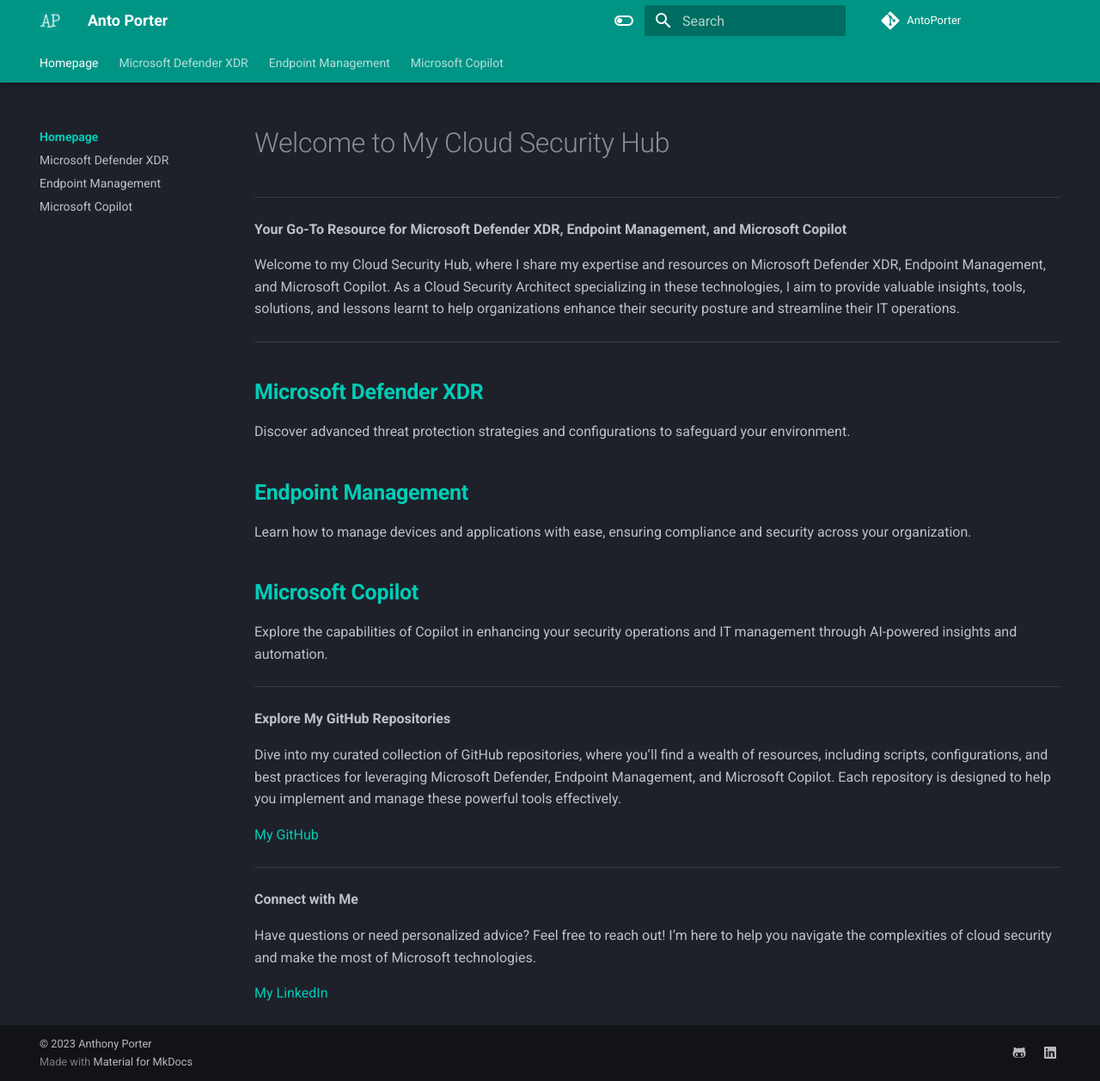
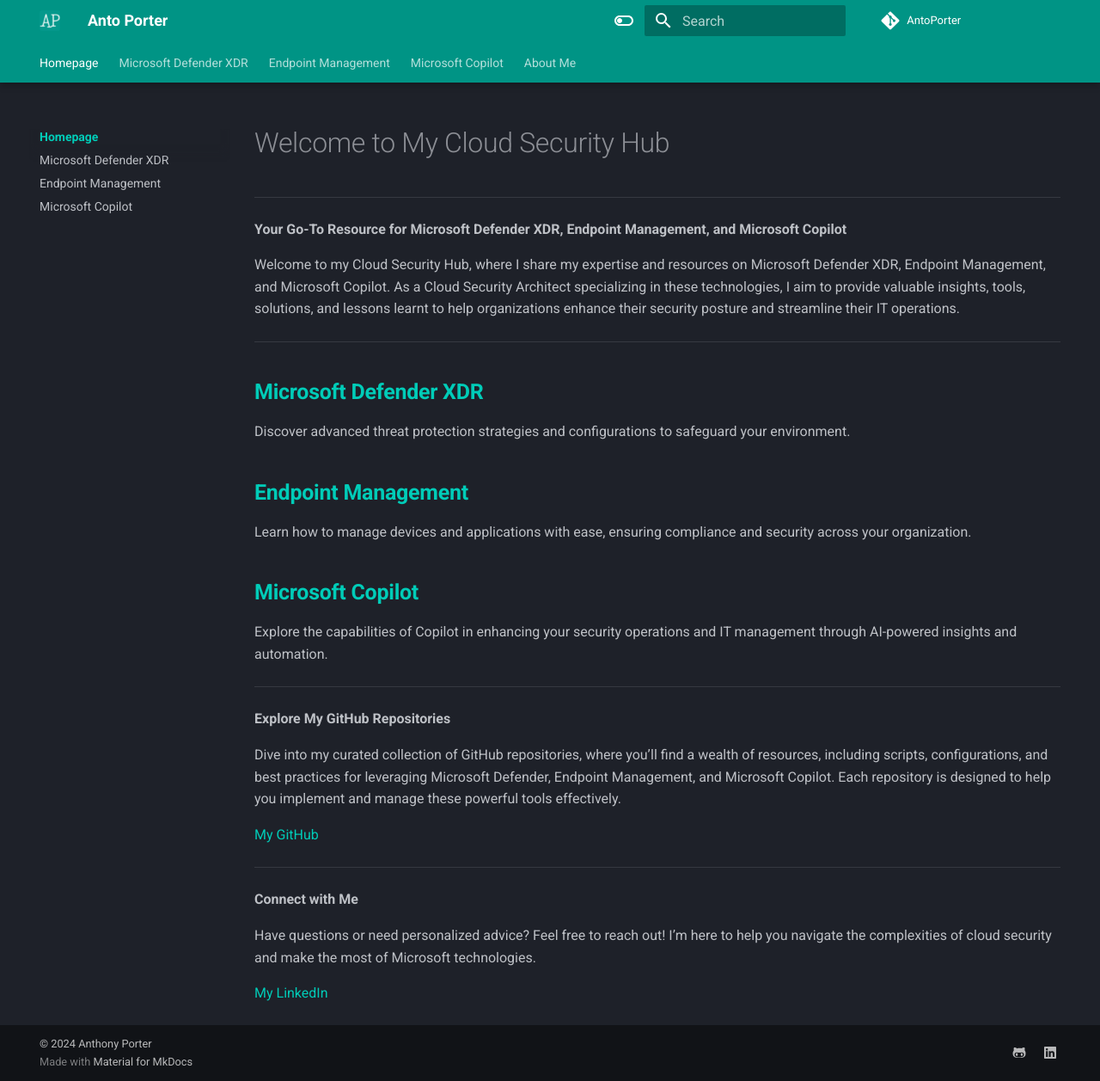
Before and after one commit to AntoPorter/antoporter.github.io, an MkDocs documentation site: the page built from docs/index.md, in a window 1280 px wide and 1257 px high. Shown: the whole window at 86% size. Built offline with MkDocs 1.6.1 and Material for MkDocs 9.7.7, drawn with Linux system fonts in a browser that asks for light colours; comment, search, counter and statistics services are not loaded.

Commit message:
Update mkdocs.yml

```diff
--- a/mkdocs.yml
+++ b/mkdocs.yml
@@ -1,7 +1,7 @@
 site_name: Anto Porter
 site_url: https://antoporter.github.io
 site_author: Anthony Porter.
-site_description: My Blog Site
+site_description: My Security Hub
 
 # Repository
 repo_name: AntoPorter
@@ -84,7 +84,7 @@
       emoji_generator: !!python/name:material.extensions.emoji.to_svg
 
 copyright: |
-  &copy; 2023 <a href="https://github.com/AntoPorter"  target="_blank" rel="noopener">Anthony Porter</a>
+  &copy; 2024 <a href="https://github.com/AntoPorter"  target="_blank" rel="noopener">Anthony Porter</a>
 
 nav:
   - Homepage:
@@ -123,3 +123,5 @@
     - Microsoft Copilot for M365:
       - copilot/copilotm365/gettingstarted.md
       - copilot/copilotm365/enablecopilotm365.md
+  - About Me:
+    - aboutme.md
```
